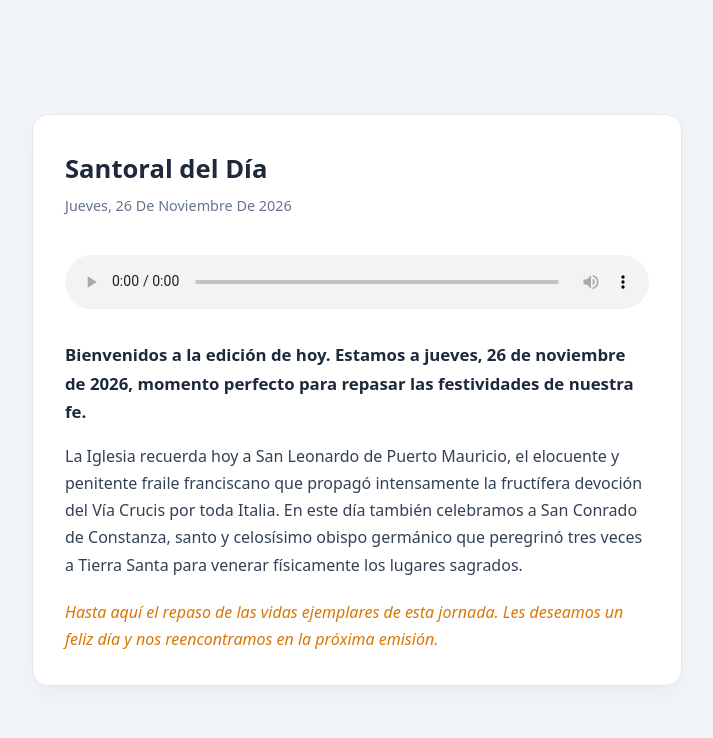
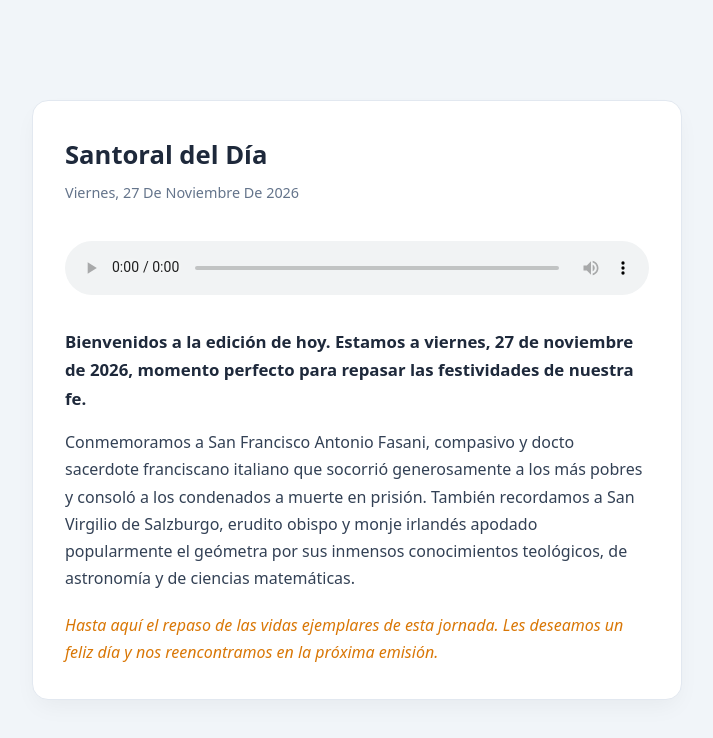
Before and after one commit to radiotelevisionmaitino-ux/santoral-diario, a plain HTML site: page index.html in a window 1280 px wide. Shown: the whole page, without its empty margins (283-996 px from the left). Drawn offline with Linux system fonts and the light colour scheme.

Commit message:
bot: actualización de santoral-hoy.mp3 e index.html

```diff
--- a/index.html
+++ b/index.html
@@ -3,7 +3,7 @@
 <head>
   <meta charset="UTF-8">
   <meta name="viewport" content="width=device-width, initial-scale=1.0">
-  <title>Santoral Diario - Jueves 26 de noviembre</title>
+  <title>Santoral Diario - Viernes 27 de noviembre</title>
   <style>
     :root {
       --primary: #1e293b;
@@ -45,10 +45,10 @@
 <body>
   <div class="card">
     <h1>Santoral del Día</h1>
-    <div class="fecha">jueves, 26 de noviembre de 2026</div>
-    <audio controls autoplay src="santoral-hoy.mp3?v=1795693919"></audio>
-    <p class="intro">Bienvenidos a la edición de hoy. Estamos a jueves, 26 de noviembre de 2026, momento perfecto para repasar las festividades de nuestra fe.</p>
-    <p class="cuerpo">La Iglesia recuerda hoy a San Leonardo de Puerto Mauricio, el elocuente y penitente fraile franciscano que propagó intensamente la fructífera devoción del Vía Crucis por toda Italia. En este día también celebramos a San Conrado de Constanza, santo y celosísimo obispo germánico que peregrinó tres veces a Tierra Santa para venerar físicamente los lugares sagrados.</p>
+    <div class="fecha">viernes, 27 de noviembre de 2026</div>
+    <audio controls autoplay src="santoral-hoy.mp3?v=1795779840"></audio>
+    <p class="intro">Bienvenidos a la edición de hoy. Estamos a viernes, 27 de noviembre de 2026, momento perfecto para repasar las festividades de nuestra fe.</p>
+    <p class="cuerpo">Conmemoramos a San Francisco Antonio Fasani, compasivo y docto sacerdote franciscano italiano que socorrió generosamente a los más pobres y consoló a los condenados a muerte en prisión. También recordamos a San Virgilio de Salzburgo, erudito obispo y monje irlandés apodado popularmente el geómetra por sus inmensos conocimientos teológicos, de astronomía y de ciencias matemáticas.</p>
     <p class="cierre">Hasta aquí el repaso de las vidas ejemplares de esta jornada. Les deseamos un feliz día y nos reencontramos en la próxima emisión.</p>
   </div>
 </body>
```
Also changed, not shown: 1 other file.
